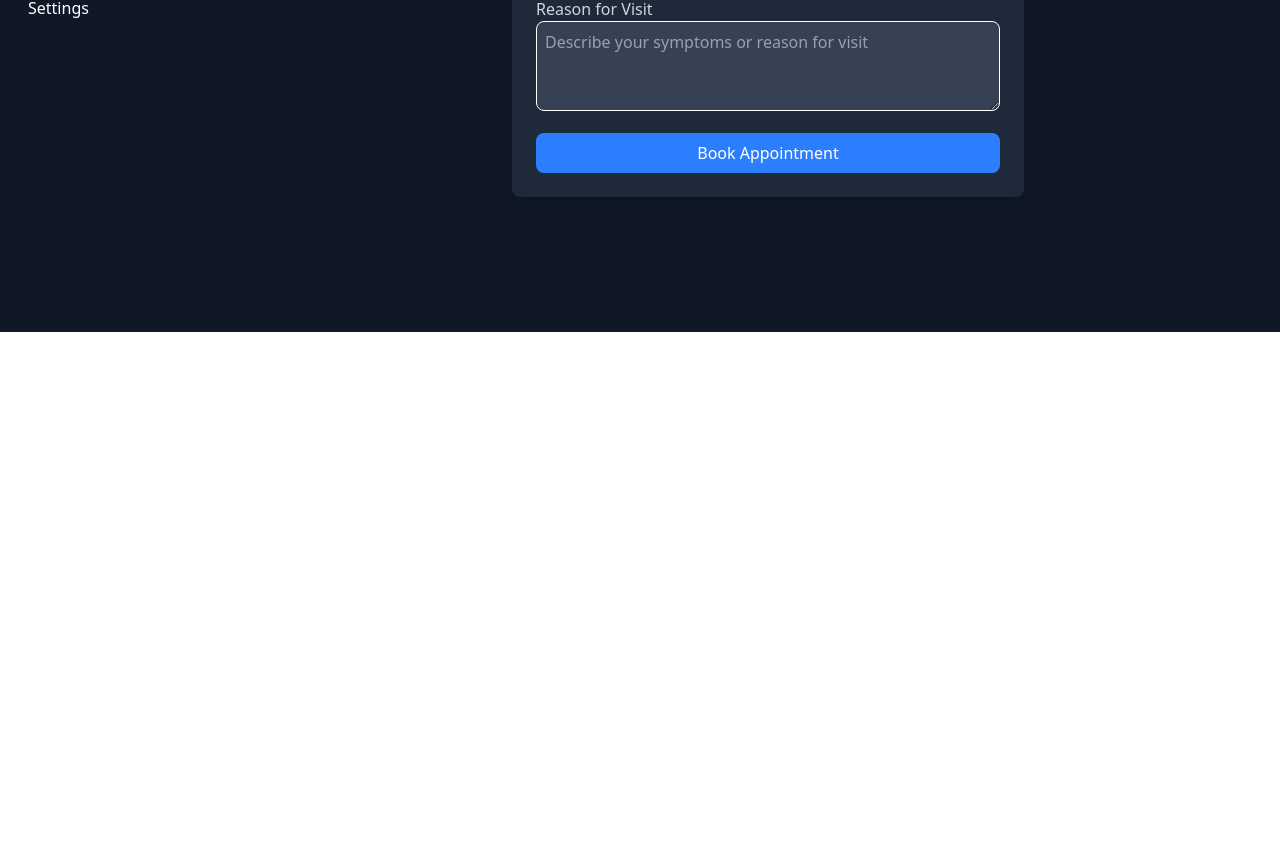
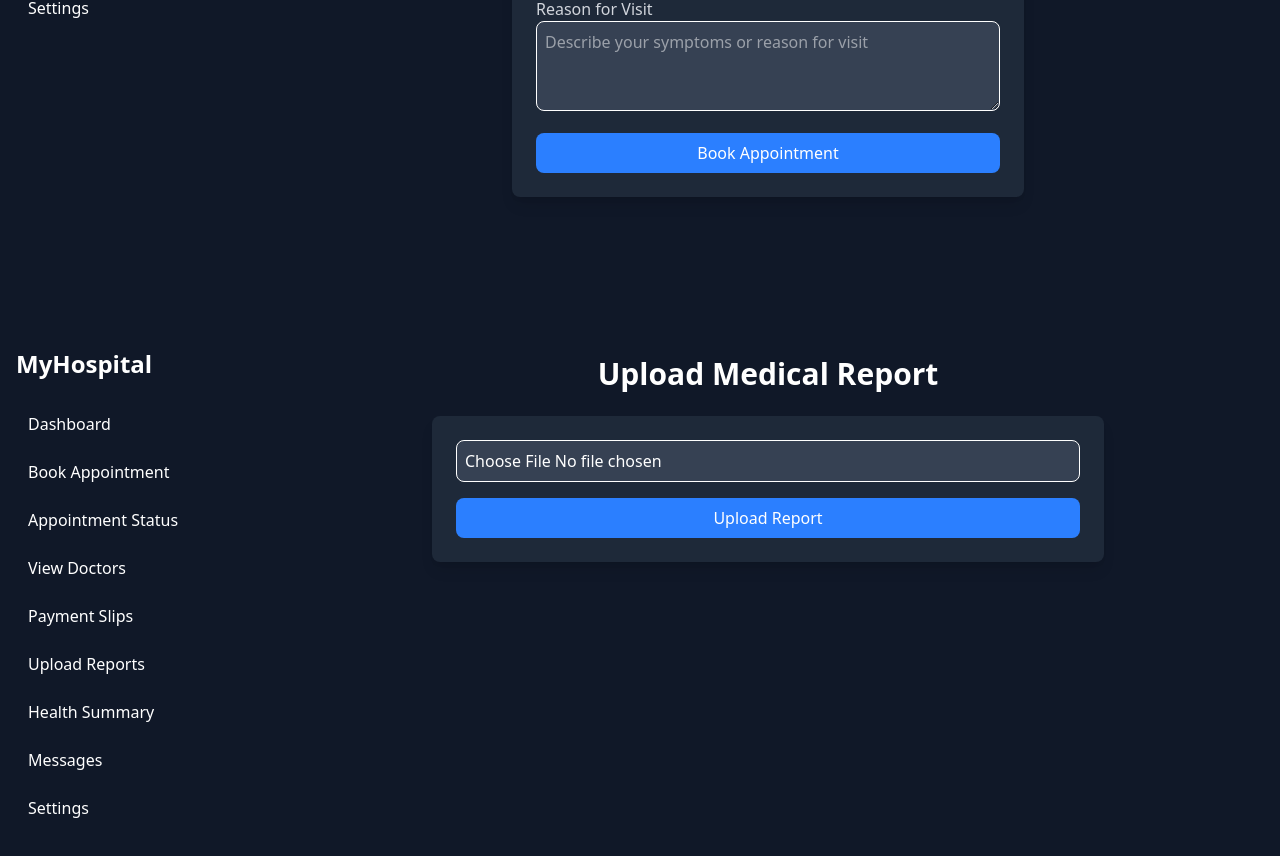
Before and after one commit to Ashu-tosh1/New-project-3, a React (Vite) app: page / in a window 1280 px wide. Shown: the part 1295-2151 px from the top of the page. Before the commit the page ends 1627 px from the top, so only its background shows below. Built offline with nearby package versions, Linux system fonts and the light colour scheme.

Commit message:
Upload Report

```diff
--- a/src/App.tsx
+++ b/src/App.tsx
@@ -4,6 +4,7 @@ import './App.css'
 import PatientDashboardPage from './Patient/DashBoard'
 import { BrowserRouter } from 'react-router-dom'
 import BookAppointment from './Patient/Appointment'
+import UploadReport from './Patient/UploadReport'
 function App() {
 
 
@@ -13,7 +14,7 @@ function App() {
       {/* <DashBoard/>       */}
       <PatientDashboardPage/>
       <BookAppointment/>
-
+      <UploadReport/>
    </div>
     </BrowserRouter>
 
--- /dev/null
+++ b/src/Patient/UploadReport.tsx
@@ -0,0 +1,83 @@
+import React, { useState } from "react";
+import PatientSidebar from "./SideBar";
+// import PatientSidebar from "./PatientSidebar";
+
+
+
+const UploadReport: React.FC = () => {
+  const [selectedFile, setSelectedFile] = useState<File | null>(null);
+  const [report, setReport] = useState({
+    uploaded: false,
+    doctorReview: "",
+    medicines: [],
+    additionalNotes: "",
+  });
+
+  const handleFileChange = (e: React.ChangeEvent<HTMLInputElement>) => {
+    if (e.target.files && e.target.files.length > 0) {
+      setSelectedFile(e.target.files[0]);
+    }
+  };
+
+  const handleUpload = () => {
+    if (selectedFile) {
+      setReport({
+        uploaded: true,
+        doctorReview: "Your report is under review. Please wait for the doctor's feedback.",
+        medicines: [],
+        additionalNotes: "",
+      });
+      alert("Report uploaded successfully!");
+    }
+  };
+
+  return (
+    <div className="flex h-screen bg-gray-900 text-white">
+      <PatientSidebar />
+      <div className="flex-1 flex flex-col items-center p-6">
+        <h2 className="text-3xl font-bold mb-6">Upload Medical Report</h2>
+        <div className="bg-gray-800 p-6 rounded-lg shadow-lg w-full max-w-2xl">
+          <input
+            type="file"
+            accept=".pdf,.jpg,.png"
+            onChange={handleFileChange}
+            className="w-full p-2 mb-4 bg-gray-700 text-white rounded-lg border"
+          />
+          <button
+            onClick={handleUpload}
+            className="w-full bg-blue-500 text-white py-2 px-4 rounded-lg hover:bg-blue-600"
+          >
+            Upload Report
+          </button>
+        </div>
+        {report.uploaded && (
+          <div className="bg-gray-800 p-6 mt-6 rounded-lg shadow-lg w-full max-w-2xl">
+            <h3 className="text-2xl font-semibold">Report Details</h3>
+            <p className="text-gray-300 mt-2">Doctor Review: {report.doctorReview}</p>
+            <p className="text-gray-300 mt-2">Additional Notes: {report.additionalNotes || "No additional notes."}</p>
+            <h4 className="text-xl font-semibold mt-4">Prescribed Medicines</h4>
+            {report.medicines.length > 0 ? (
+              <ul className="list-disc pl-5 mt-2">
+                {report.medicines.map((med, index) => (
+                  <li key={index}>{med}</li>
+                ))}
+              </ul>
+            ) : (
+              <p className="text-gray-300">No medicines prescribed yet.</p>
+            )}
+            <div className="mt-4">
+              <button className="bg-green-500 text-white py-2 px-4 rounded-lg hover:bg-green-600 mr-2">
+                View Report
+              </button>
+              <button className="bg-red-500 text-white py-2 px-4 rounded-lg hover:bg-red-600">
+                Delete Report
+              </button>
+            </div>
+          </div>
+        )}
+      </div>
+    </div>
+  );
+};
+
+export default UploadReport;
```
